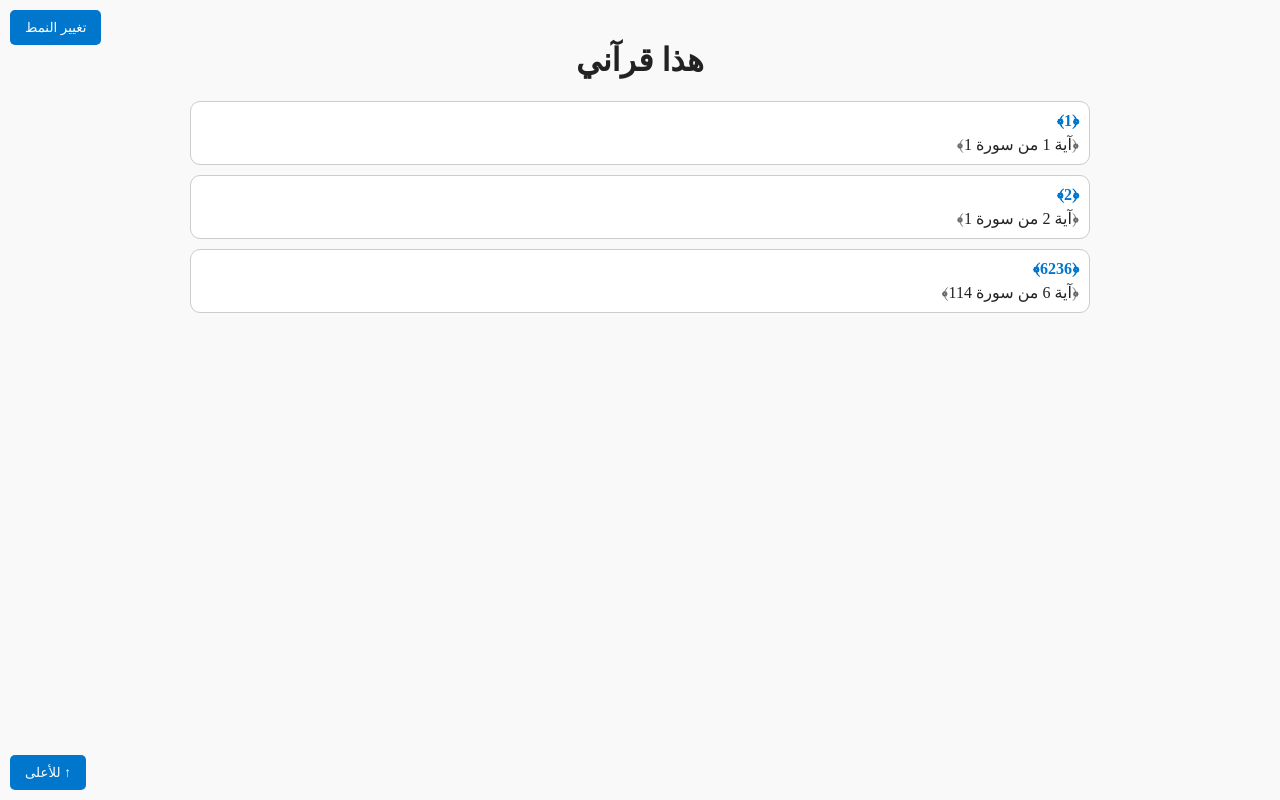
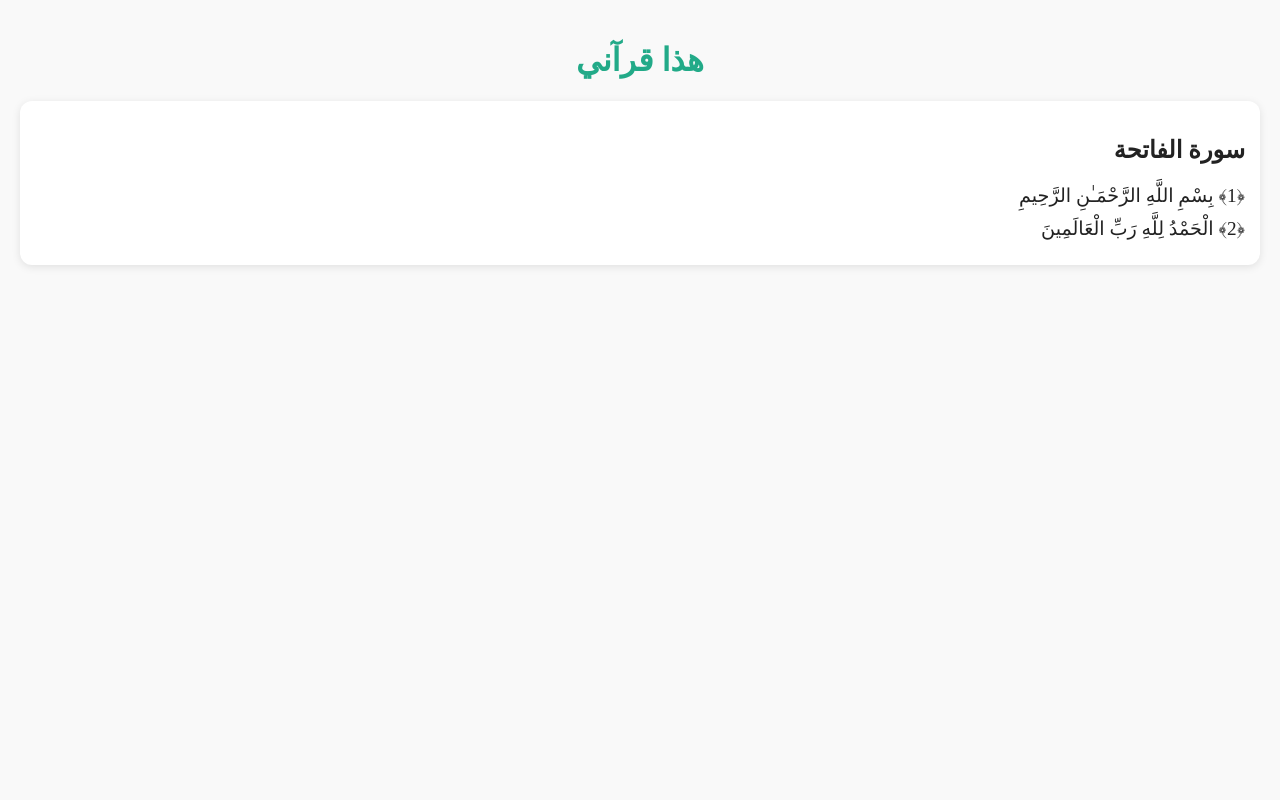
Before and after one commit to MohammadJara101/Hatha-Qurani, a plain HTML site: page index.html in a window 1280 px wide. Drawn offline with Linux system fonts and the light colour scheme.

Commit message:
Add files via upload

```diff
--- a/index.html
+++ b/index.html
@@ -1,5 +1,5 @@
 <!DOCTYPE html>
-<html lang="ar">
+<html lang="ar" dir="rtl">
 <head>
     <meta charset="UTF-8">
     <meta name="viewport" content="width=device-width, initial-scale=1.0">
@@ -10,115 +10,50 @@
             background-color: #f9f9f9;
             color: #222;
             margin: 0;
-      padding: 0;
-      direction: rtl;
-      transition: background-color 0.3s, color 0.3s;
-    }
-    .dark-mode {
-      background-color: #121212;
-      color: #ddd;
-    }
-    .container {
-      max-width: 900px;
-      margin: auto;
             padding: 20px;
         }
         h1 {
             text-align: center;
-      font-size: 2em;
+            color: #2a8;
+        }
+        .surah {
+            margin: 20px 0;
+            padding: 15px;
+            background-color: #fff;
+            border-radius: 12px;
+            box-shadow: 0 2px 8px rgba(0,0,0,0.1);
         }
         .ayah {
-      background: #fff;
-      border: 1px solid #ccc;
-      padding: 10px;
+            font-size: 1.2em;
             margin: 10px 0;
-      border-radius: 10px;
-      cursor: pointer;
-      transition: background 0.3s;
-    }
-    .dark-mode .ayah {
-      background: #1e1e1e;
-      border-color: #444;
-    }
-    .ayah:hover {
-      background: #e6f2ff;
-    }
-    .dark-mode .ayah:hover {
-      background: #2a2a2a;
-    }
-    .ayah-number {
-      font-weight: bold;
-      color: #0077cc;
-      margin-bottom: 5px;
         }
         .tafsir {
             display: none;
-      padding-top: 10px;
-      font-size: 0.95em;
-      color: #444;
+            font-size: 1em;
+            margin-top: 5px;
+            color: #555;
         }
-    .dark-mode .tafsir {
-      color: #bbb;
-    }
-    #modeToggle {
-      position: fixed;
-      top: 10px;
-      left: 10px;
-      background: #0077cc;
-      color: white;
-      padding: 10px 15px;
-      border: none;
-      border-radius: 5px;
+        .ayah:hover {
             cursor: pointer;
-      z-index: 1000;
-    }
-    .scrollTop {
-      position: fixed;
-      bottom: 10px;
-      left: 10px;
-      padding: 10px 15px;
-      background: #0077cc;
-      color: white;
-      border: none;
-      border-radius: 5px;
-      cursor: pointer;
-      z-index: 1000;
+            color: #006666;
         }
     </style>
+    <script>
+        function toggleTafsir(id) {
+            const tafsir = document.getElementById(id);
+            tafsir.style.display = tafsir.style.display === "none" ? "block" : "none";
+        }
+    </script>
 </head>
 <body>
-  <button id="modeToggle">تغيير النمط</button>
-  <div class="container">
     <h1>هذا قرآني</h1>
-    <div class="ayah" onclick="toggleTafsir(1)">
-      <div class="ayah-number">﴿1﴾</div>
-      ﴿آية 1 من سورة 1﴾
-      <div id="tafsir-1" class="tafsir">تفسير الآية 1 من سورة 1 (تفسير مختصر).</div>
+    <div class="surah">
+        <h2>سورة الفاتحة</h2>
+        <div class="ayah" onclick="toggleTafsir('ayah1')">﴿1﴾ بِسْمِ اللَّهِ الرَّحْمَـٰنِ الرَّحِيمِ</div>
+        <div id="ayah1" class="tafsir">تفسير الآية 1: ذكر الله في هذه الآية اسمه الأعظم، وبيّن رحمته الواسعة.</div>
+
+        <div class="ayah" onclick="toggleTafsir('ayah2')">﴿2﴾ الْحَمْدُ لِلَّهِ رَبِّ الْعَالَمِينَ</div>
+        <div id="ayah2" class="tafsir">تفسير الآية 2: الله هو المستحق للحمد كله، رب كل شيء.</div>
     </div>
-    <div class="ayah" onclick="toggleTafsir(2)">
-      <div class="ayah-number">﴿2﴾</div>
-      ﴿آية 2 من سورة 1﴾
-      <div id="tafsir-2" class="tafsir">تفسير الآية 2 من سورة 1 (تفسير مختصر).</div>
-    </div>
-    <div class="ayah" onclick="toggleTafsir(6236)">
-      <div class="ayah-number">﴿6236﴾</div>
-      ﴿آية 6 من سورة 114﴾
-      <div id="tafsir-6236" class="tafsir">تفسير الآية 6 من سورة 114 (تفسير مختصر).</div>
-    </div>
-  </div>
-  <button class="scrollTop" onclick="window.scrollTo({top: 0, behavior: 'smooth'})">↑ للأعلى</button>
-  <script>
-    function toggleTafsir(id) {
-      const tafsir = document.getElementById('tafsir-' + id);
-      if (tafsir.style.display === 'none' || tafsir.style.display === '') {
-        tafsir.style.display = 'block';
-      } else {
-        tafsir.style.display = 'none';
-      }
-    }
-    document.getElementById("modeToggle").onclick = function () {
-      document.body.classList.toggle("dark-mode");
-    };
-  </script>
 </body>
 </html>
```
Lines whose indentation alone changed are shown as unchanged.
